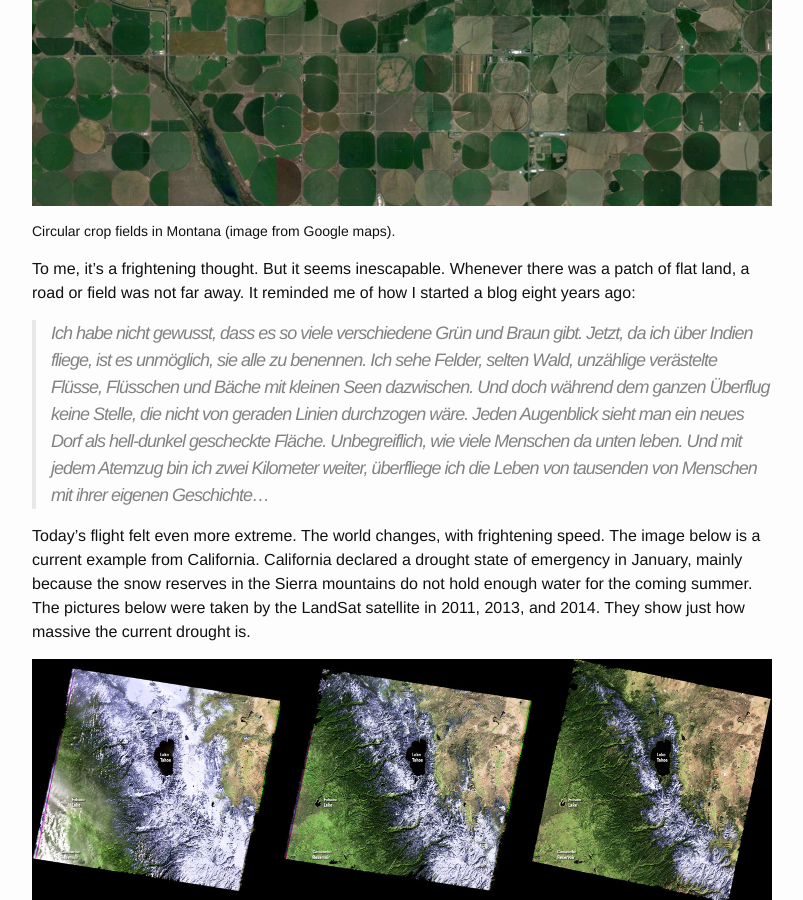
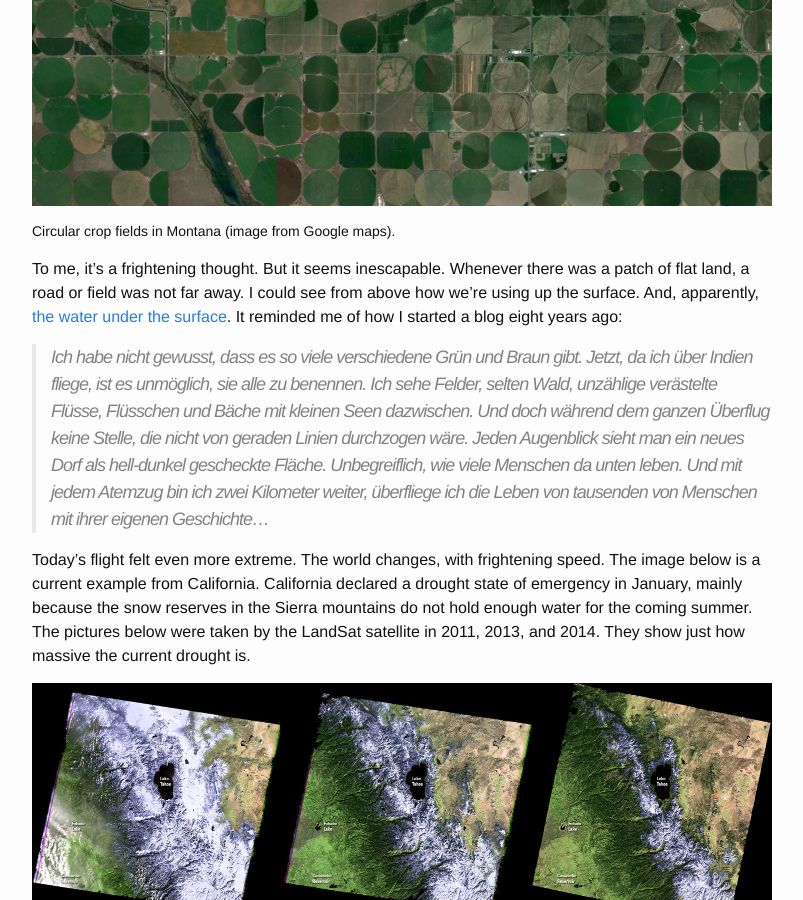
Before and after one commit to Sjlver/Sjlver.github.io, a Jekyll site: the page built from _posts/2015-04-22-flying-over-a-full-world.md, in a window 1280 px wide and 900 px high, scrolled down 526 px. Shown: the whole window, without its empty margins (238-1041 px from the left). Built offline with Jekyll 4.4.1, drawn with Linux system fonts in a browser that asks for light colours.

Commit message:
Add a link to a NYTimes article on center pivot irrigation.

```diff
--- a/_posts/2015-04-22-flying-over-a-full-world.md
+++ b/_posts/2015-04-22-flying-over-a-full-world.md
@@ -23,8 +23,10 @@ Circular crop fields in Montana (image from Google maps).
 </figure>
 
 To me, it's a frightening thought. But it seems inescapable. Whenever there was
-a patch of flat land, a road or field was not far away. It reminded me of how I
-started a blog eight years ago:
+a patch of flat land, a road or field was not far away. I could see from above
+how we're using up the surface. And, apparently, [the water under the
+surface](http://www.nytimes.com/2013/05/20/us/high-plains-aquifer-dwindles-hurting-farmers.html).
+It reminded me of how I started a blog eight years ago:
 
 > Ich habe nicht gewusst, dass es so viele verschiedene Grün und Braun gibt.
 > Jetzt, da ich über Indien fliege, ist es unmöglich, sie alle zu benennen. Ich
```
